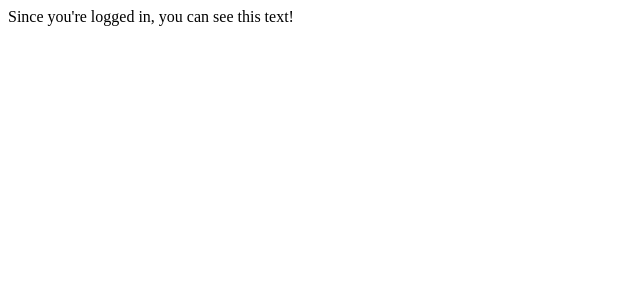
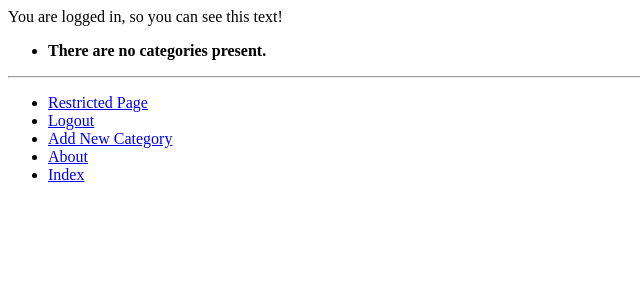
Before and after one commit to Matthew-P133/tango_with_django_project, a Django app: page /rango/restricted/ in a window 1280 px wide. Shown: the top 300 px of the page, without its empty margins (0-640 px from the left). Run offline with Django 3.2, Linux system fonts and the light colour scheme; the visitor is signed in with stand-in values (Sample User, id 1); data that the repository does not hold is empty.

Commit message:
completed Chapter 9 exercises

```diff
--- a/rango/views.py
+++ b/rango/views.py
@@ -38,6 +38,7 @@ def show_category(request, category_name_slug):
 
     return render(request, 'rango/category.html', context=context_dict)
 
+@login_required
 def add_category(request):
     form = CategoryForm()
 
@@ -51,6 +52,7 @@ def add_category(request):
             print(form.errors)
     return render(request, 'rango/add_category.html', {'form': form})
 
+@login_required
 def add_page(request, category_name_slug):
     try:
         category = Category.objects.get(slug=category_name_slug)
@@ -131,7 +133,7 @@ def user_login(request):
 
 @login_required
 def restricted(request):
-    return HttpResponse("Since you're logged in, you can see this text!")
+    return render(request, 'rango/restricted.html')
 
 @login_required
 def user_logout(request):
--- a/templates/rango/base.html
+++ b/templates/rango/base.html
@@ -29,11 +29,11 @@
                 {% if user.is_authenticated %}
                     <li><a href="{% url 'rango:restricted' %}">Restricted Page</a></li>
                     <li><a href="{% url 'rango:logout' %}">Logout</a></li>
+                    <li><a href="{% url 'rango:add_category' %}">Add New Category</a></li>
                 {% else %}
                     <li><a href="{% url 'rango:register' %}">Sign Up</a></li>
                     <li><a href="{% url 'rango:login' %}">Login</a></li>
                 {% endif %}
-                    <li><a href="{% url 'rango:add_category' %}">Add New Category</a></li>
                     <li><a href="{% url 'rango:about' %}">About</a></li>
                     <li><a href="{% url 'rango:index' %}">Index</a></li>
                 </ul>
--- a/templates/rango/category.html
+++ b/templates/rango/category.html
@@ -21,8 +21,9 @@
         {% else %}
             <strong>No pages currently in category.</strong>
         {% endif %}
-
-        <a href="{% url 'rango:add_page' category.slug %}">Add Page</a> <br />
+        {% if user.is_authenticated %}
+            <a href="{% url 'rango:add_page' category.slug %}">Add Page</a> <br />
+        {% endif %}
     {% else %}
         The specified category does not exist.
     {% endif %}
--- /dev/null
+++ b/templates/rango/restricted.html
@@ -0,0 +1,10 @@
+{% extends 'rango/base.html' %}
+{% load staticfiles %}
+
+{% block title_block %}
+    Restricted Page
+{% endblock %}
+
+{% block body_block %}
+    You are logged in, so you can see this text!
+{% endblock %}
```
